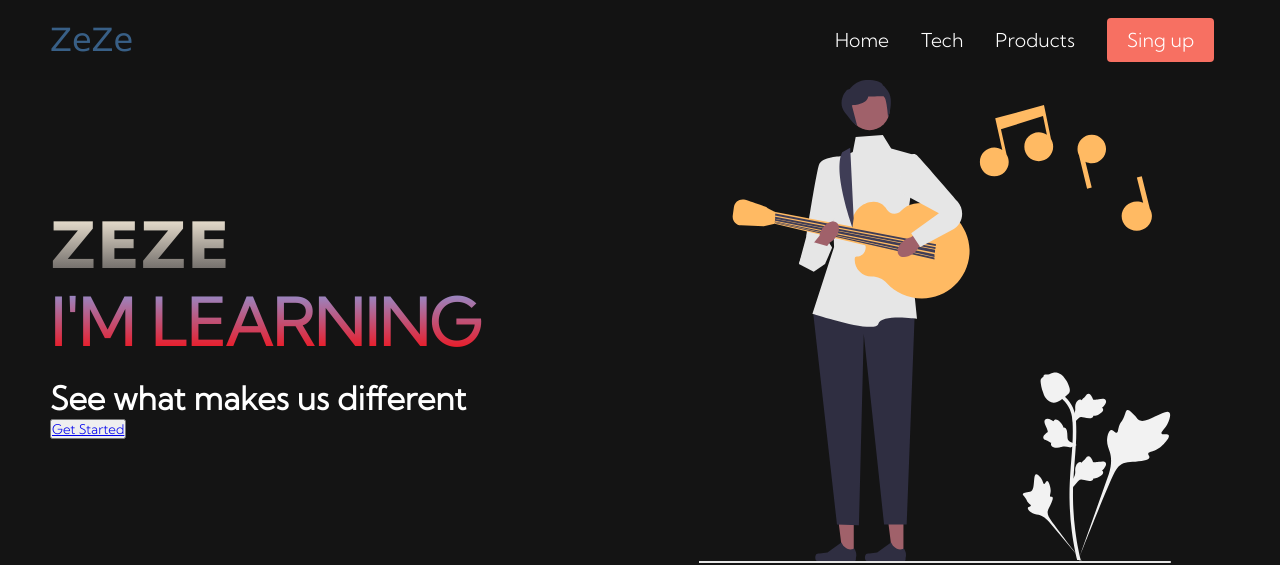
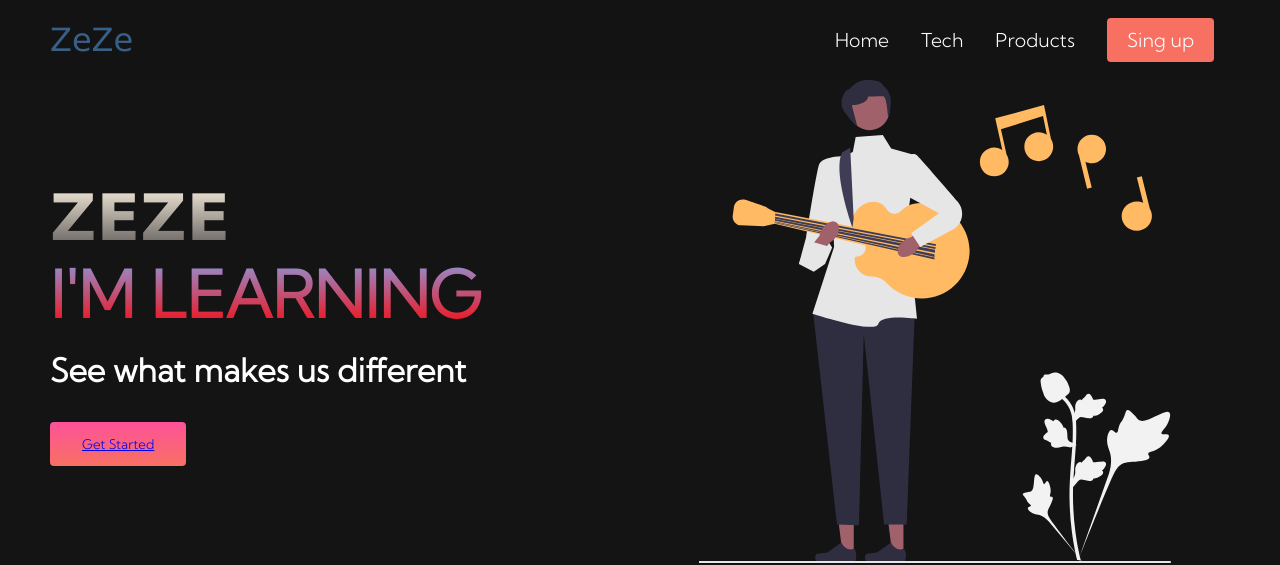
Before and after one commit to zeynelalibingol/culture, a plain HTML site: page index.html in a window 1280 px wide. Shown: the top 565 px of the page. Drawn offline with Linux system fonts and the light colour scheme.

Commit message:
button_fixed

```diff
--- a/styles.css
+++ b/styles.css
@@ -265,7 +265,7 @@
 
 
 }
-.main__btn {
+.main_btn {
     font: 1em;
     background-image: linear-gradient(to top, #f77062 0%, #fe5299 100%);
     padding: 14px 32px;
```
